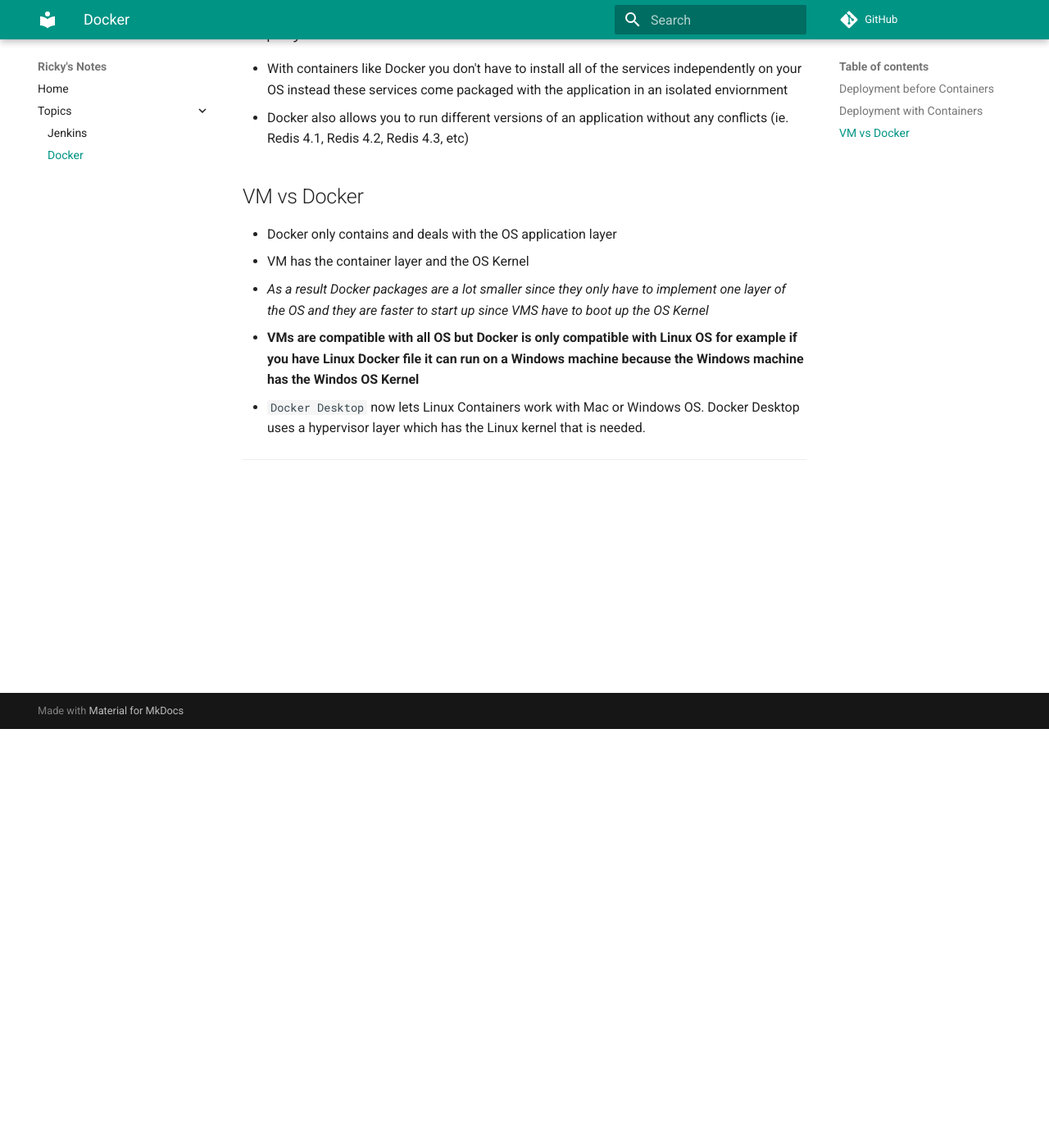
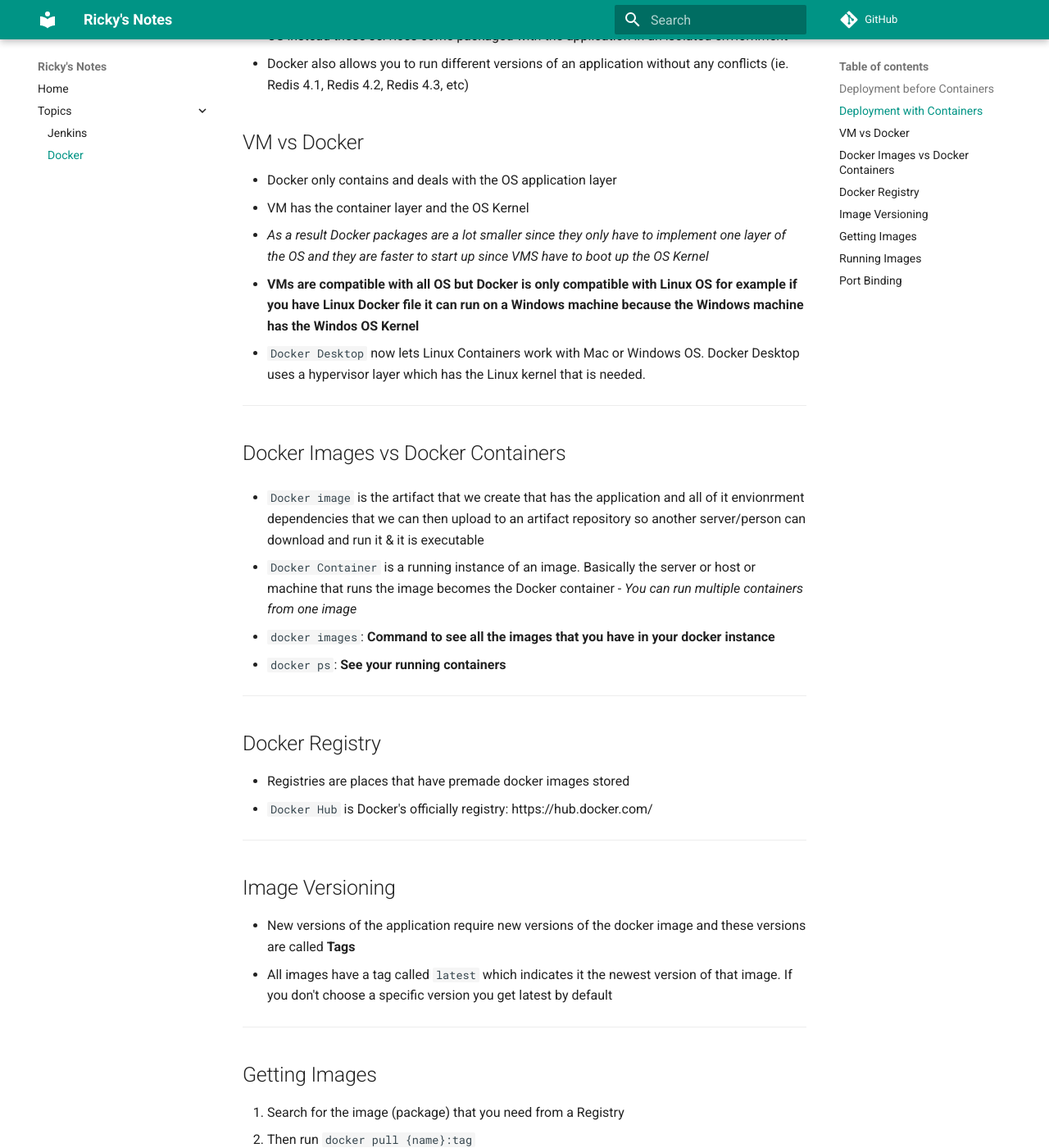
Before and after one commit to riczaman/notes-repo, an MkDocs documentation site: the page built from docs/topics/docker.md, in a window 1280 px wide and 1400 px high, scrolled down 511 px. Shown: the whole window at 82% size. Built offline with MkDocs 1.6.1 and Material for MkDocs 9.7.7, drawn with Linux system fonts in a browser that asks for light colours; comment, search, counter and statistics services are not loaded; some of the changed text lies outside the part shown.

Commit message:
finished basic docker commands

```diff
--- a/docs/topics/docker.md
+++ b/docs/topics/docker.md
@@ -17,3 +17,55 @@
 - `Docker Desktop` now lets Linux Containers work with Mac or Windows OS. Docker Desktop uses a hypervisor layer which has the Linux kernel that is needed.
 
 ---
+
+## Docker Images vs Docker Containers
+
+- `Docker image` is the artifact that we create that has the application and all of it envionrment dependencies that we can then upload to an artifact repository so another server/person can download and run it & it is executable
+
+- `Docker Container` is a running instance of an image. Basically the server or host or machine that runs the image becomes the Docker container
+            - *You can run multiple containers from one image*
+
+- `docker images`: **Command to see all the images that you have in your docker instance**
+- `docker ps`: **See your running containers**
+
+---
+
+## Docker Registry
+
+- Registries are places that have premade docker images stored
+- `Docker Hub` is Docker's officially registry: https://hub.docker.com/
+
+---
+
+## Image Versioning
+
+- New versions of the application require new versions of the docker image and these versions are called **Tags**
+- All images have a tag called `latest` which indicates it the newest version of that image. If you don't choose a specific version you get latest by default
+
+---
+
+## Getting Images
+
+1. Search for the image (package) that you need from a Registry
+2. Then run `docker pull {name}:tag`
+   - You didn't have to specify the registry here because DockerHub is the default location where it searches.
+
+![Docker Pull GIF](/notes-repo/images/dockerpull.gif)
+
+---
+
+## Running Images
+
+1. To run images you just need to use this commmand: `docker run imageName:tagnNumber`
+   - Running the container using this command runs it in the foreground which means your terminal is now blocked
+
+2. Using `-d` flag will run the container in the background and it will give you the full process ID
+   - ` docker run -d name:tag`
+
+3. To see **Logs** while running containers in the backround: `docker logs containerID` (you get this from docker ps)
+
+4. *You can skip the docker pull command and just run the docker run for an image that you don't have locally as long as that image is found in DockerHub*
+
+---
+
+# Port Binding
```
Also changed, not shown: docs/images/dockerpull.gif (added).
